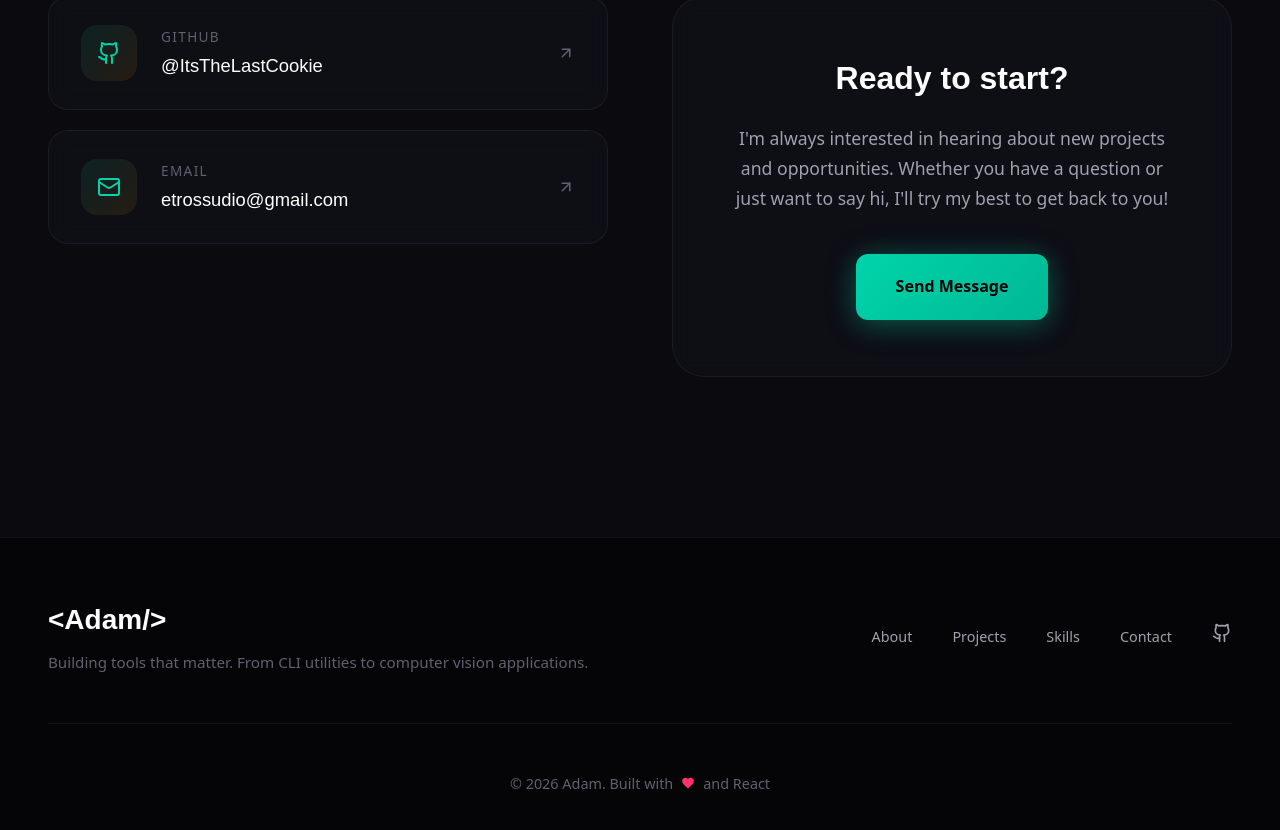
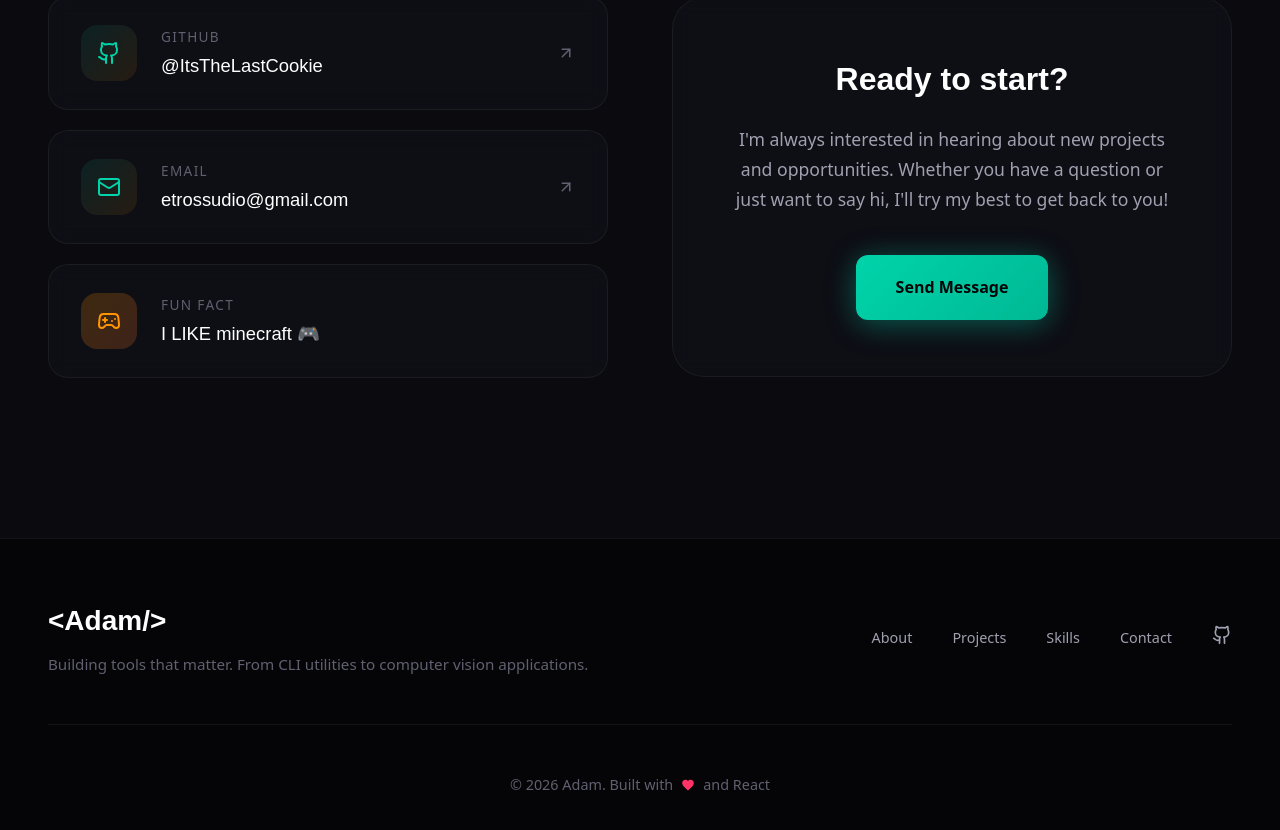
Before and after one commit to ItsTheLastCookie/portfolio-v2, a React (Vite) app: page / in a window 1280 px wide. Shown: the part 10573-11403 px from the top of the page. Built offline with nearby package versions, Linux system fonts and the light colour scheme; a web font is replaced by a local one.

Commit message:
Fix empty space in contact section - add Minecraft fun fact card

```diff
--- a/src/App.css
+++ b/src/App.css
@@ -1675,3 +1675,18 @@ section {
     font-size: 0.85rem;
   }
 }
+
+/* Fun Fact Card in Contact */
+.contact-link-fun {
+  cursor: default;
+}
+
+.contact-link-fun:hover {
+  border-color: var(--accent-amber);
+  transform: translateX(8px);
+}
+
+.fun-icon {
+  background: linear-gradient(135deg, rgba(255, 149, 0, 0.2) 0%, rgba(255, 119, 48, 0.2) 100%) !important;
+  color: var(--accent-amber) !important;
+}
--- a/src/components/Contact.tsx
+++ b/src/components/Contact.tsx
@@ -1,5 +1,5 @@
 import { motion } from 'framer-motion';
-import { Mail, ArrowUpRight } from 'lucide-react';
+import { Mail, ArrowUpRight, Gamepad2 } from 'lucide-react';
 import { GitHubIcon } from './icons';
 import { personalInfo } from '../data/projects';
 
@@ -55,6 +55,16 @@ export function Contact() {
               </div>
               <ArrowUpRight size={18} className="contact-link-arrow" />
             </a>
+
+            <div className="contact-link contact-link-fun">
+              <div className="contact-link-icon fun-icon">
+                <Gamepad2 size={24} />
+              </div>
+              <div className="contact-link-content">
+                <span className="contact-link-label">Fun Fact</span>
+                <span className="contact-link-value">I LIKE minecraft 🎮</span>
+              </div>
+            </div>
           </motion.div>
 
           <motion.div
```
